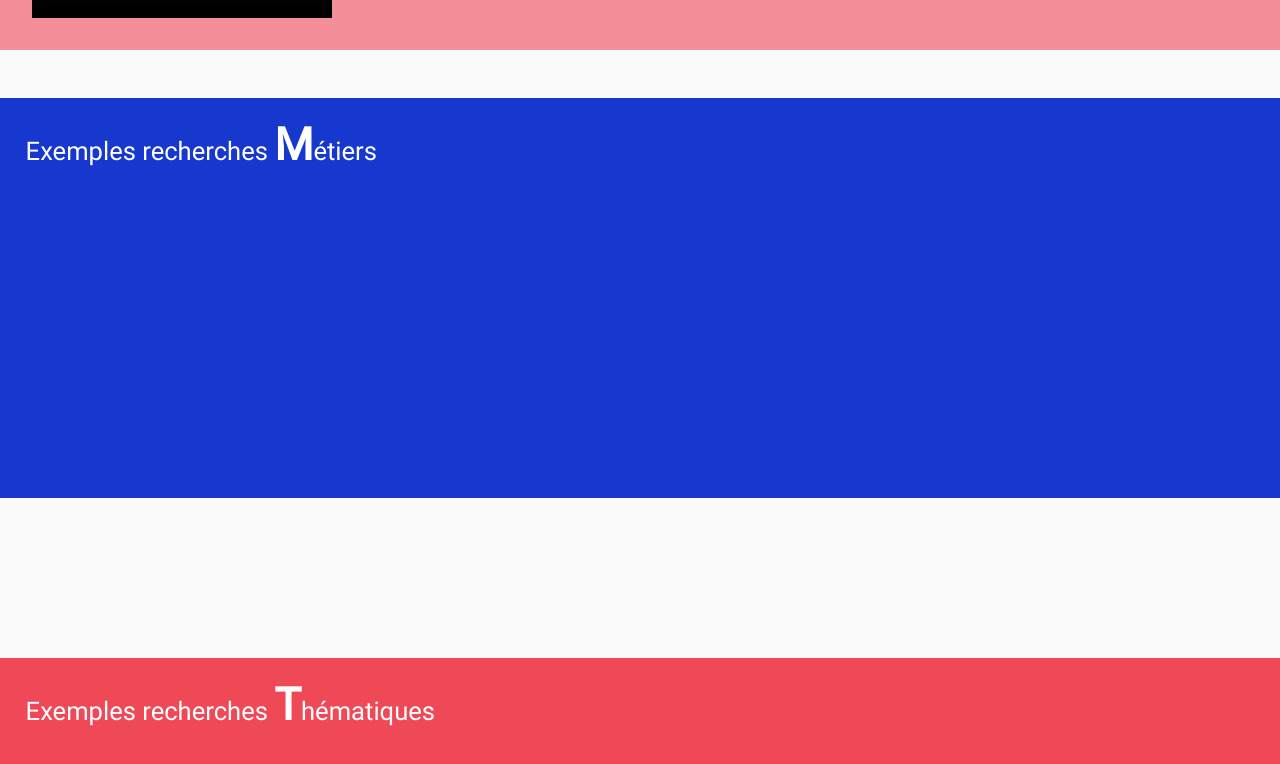
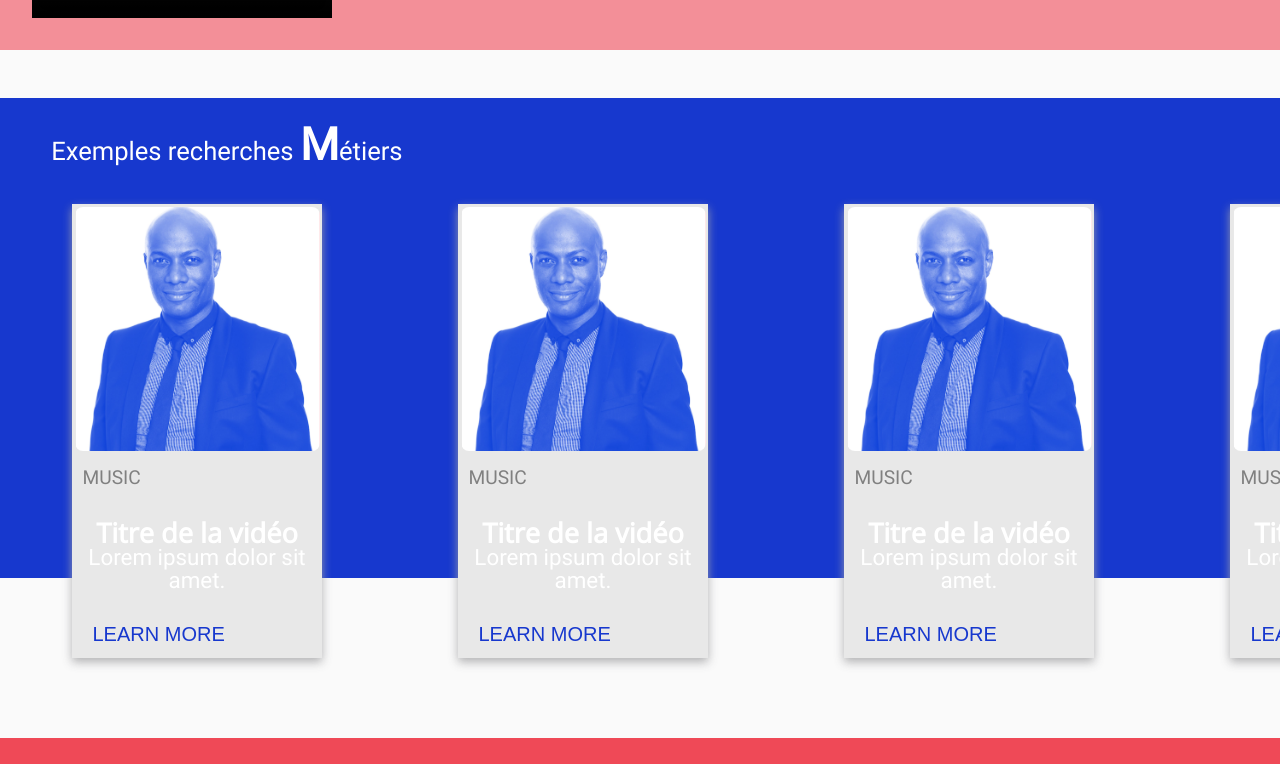
Before and after one commit to SylvainLx/Projet_3_MasterWild, a React (Vite) app in the folder frontend/: page / in a window 1280 px wide. Shown: the part 1066-1830 px from the top of the page. Built offline with nearby package versions, Linux system fonts and the light colour scheme; grey boxes are pictures that could not be loaded.

Commit message:
created the base carousel

```diff
--- /dev/null
+++ b/frontend/src/components/CarouselSearch.jsx
@@ -0,0 +1,31 @@
+import CardMasterclass from "./CardMasterclass";
+import "../style/CarouselSearch.css";
+
+export default function CarouselSearch() {
+  return (
+    <div>
+      <section className="carousel">
+        <ul className="carousel-items">
+          <li className="carousel-item">
+            <CardMasterclass />
+          </li>
+          <li className="carousel-item">
+            <CardMasterclass />
+          </li>
+          <li className="carousel-item">
+            <CardMasterclass />
+          </li>
+          <li className="carousel-item">
+            <CardMasterclass />
+          </li>
+          <li className="carousel-item">
+            <CardMasterclass />
+          </li>
+          <li className="carousel-item">
+            <CardMasterclass />
+          </li>
+        </ul>
+      </section>
+    </div>
+  );
+}
--- a/frontend/src/pages/Home.jsx
+++ b/frontend/src/pages/Home.jsx
@@ -1,5 +1,7 @@
 import CarouselHome from "../components/CarouselHome";
 import SubscribeCard from "../components/SubscribeCard";
+import CarouselSearch from "@components/CarouselSearch";
+
 import Harry from "../assets/harryroselmack.png";
 import Xavier from "../assets/xavierniel.png";
 import LogoBleu from "../assets/logoattente.png";
@@ -79,12 +81,14 @@ export default function Home() {
           <h2>
             Exemples recherches <span className="lettrine-search">m</span>étiers
           </h2>
+          <CarouselSearch />
         </div>
         <div className="red-block">
           <h2>
             Exemples recherches <span className="lettrine-search">t</span>
             hématiques
           </h2>
+          <CarouselSearch />
         </div>
       </div>
 
--- a/frontend/src/style/CardMasterclass.css
+++ b/frontend/src/style/CardMasterclass.css
@@ -4,7 +4,7 @@
 .card-container {
   max-width: 150px;
   margin: auto;
-    background-color: rgb(232 232 232 / 65%);
+  background-color: rgb(232 232 232);
   box-shadow: 0px 4px 9px 0px rgba(167, 167, 169, 0.87);
   margin: 20px auto;
   padding: 1%;
@@ -12,11 +12,11 @@
 
 .card-container:hover {
   box-shadow: 8px 8px 12px rgb(206, 198, 198);
-    -webkit-transform:scale(1.02); /* Safari and Chrome */
-    -moz-transform:scale(1.02); /* Firefox */
-    -ms-transform:scale(1.02); /* IE 9 */
-    -o-transform:scale(1.02); /* Opera */
-     transform:scale(1.02);
+  -webkit-transform: scale(1.02); /* Safari and Chrome */
+  -moz-transform: scale(1.02); /* Firefox */
+  -ms-transform: scale(1.02); /* IE 9 */
+  -o-transform: scale(1.02); /* Opera */
+  transform: scale(1.02);
 }
 .picture-card {
   border-radius: 8px;
--- /dev/null
+++ b/frontend/src/style/CarouselSearch.css
@@ -0,0 +1,32 @@
+@import "../style/App.css";
+
+/********************************
+* Carousel styles
+*********************************/
+.carousel-items {
+  display: flex;
+  overflow-x: scroll;
+  padding: 1rem 0;
+  scroll-snap-type: x mandatory;
+}
+
+.carousel-item {
+  flex: 1 0 250px;
+  margin-left: 4rem;
+  padding-left: 4.5em;
+  scroll-snap-align: start;
+}
+
+.carousel-items::-webkit-scrollbar-track {
+  background-color: #f5f5f5;
+}
+
+.carousel-items::-webkit-scrollbar {
+  height: 6px;
+  background-color: #f5f5f5;
+}
+
+.carousel-items::-webkit-scrollbar-thumb {
+  background-color: var(--button-color);
+  border-radius: 3px;
+}
--- a/frontend/src/style/Home.css
+++ b/frontend/src/style/Home.css
@@ -178,11 +178,11 @@
     background-color: var(--main-blue);
     color: var(--primary-text);
     margin: 3em 0 10em 0;
-    height: 25em;
+    height: 30em;
   }
 
   .blue-block > h2 {
-    padding: 1em;
+    padding: 1em 0 0 2em;
     font-size: var(--M);
   }
 
@@ -190,11 +190,11 @@
     background-color: var(--main-red);
     color: var(--primary-text);
     margin-bottom: 10em;
-    height: 25em;
+    height: 30em;
   }
 
   .red-block > h2 {
-    padding: 1em;
+    padding: 1em 0 0 2em;
     font-size: var(--M);
   }
 
```
Lines whose indentation alone changed are shown as unchanged.
